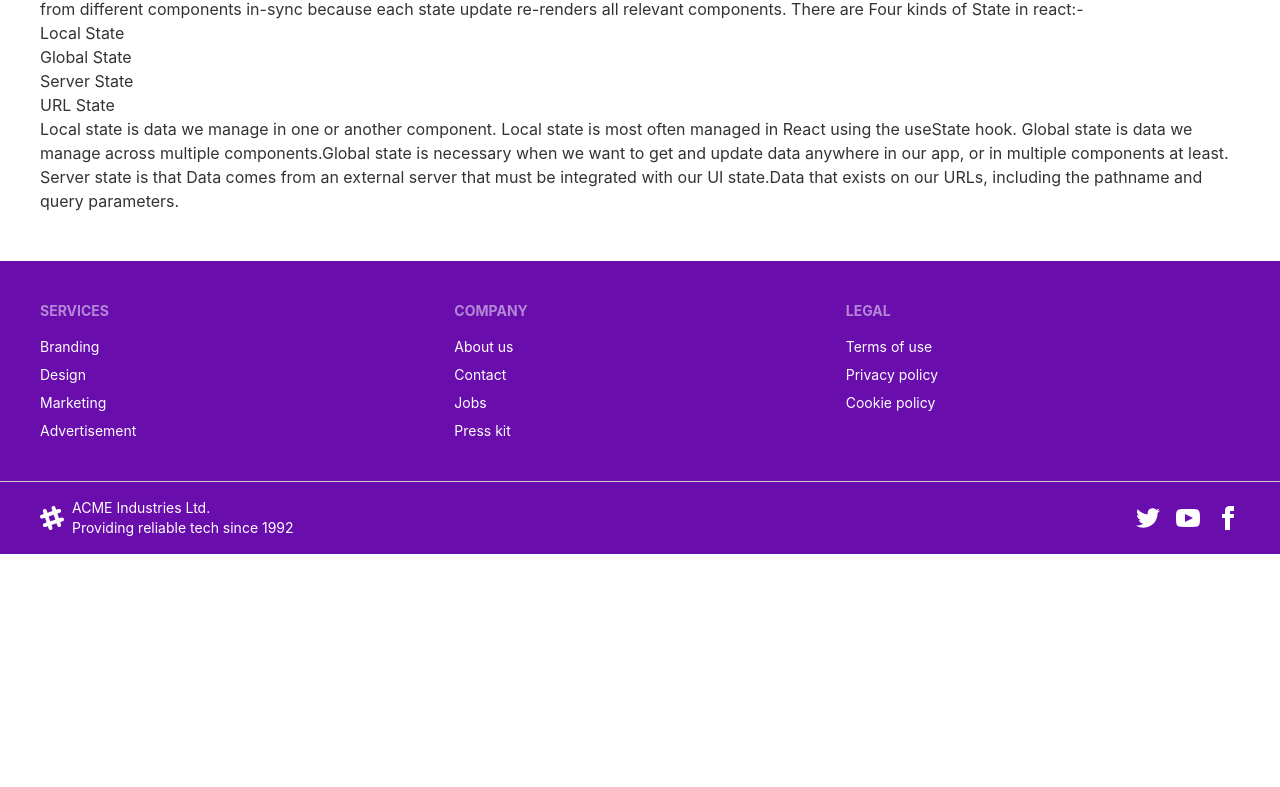
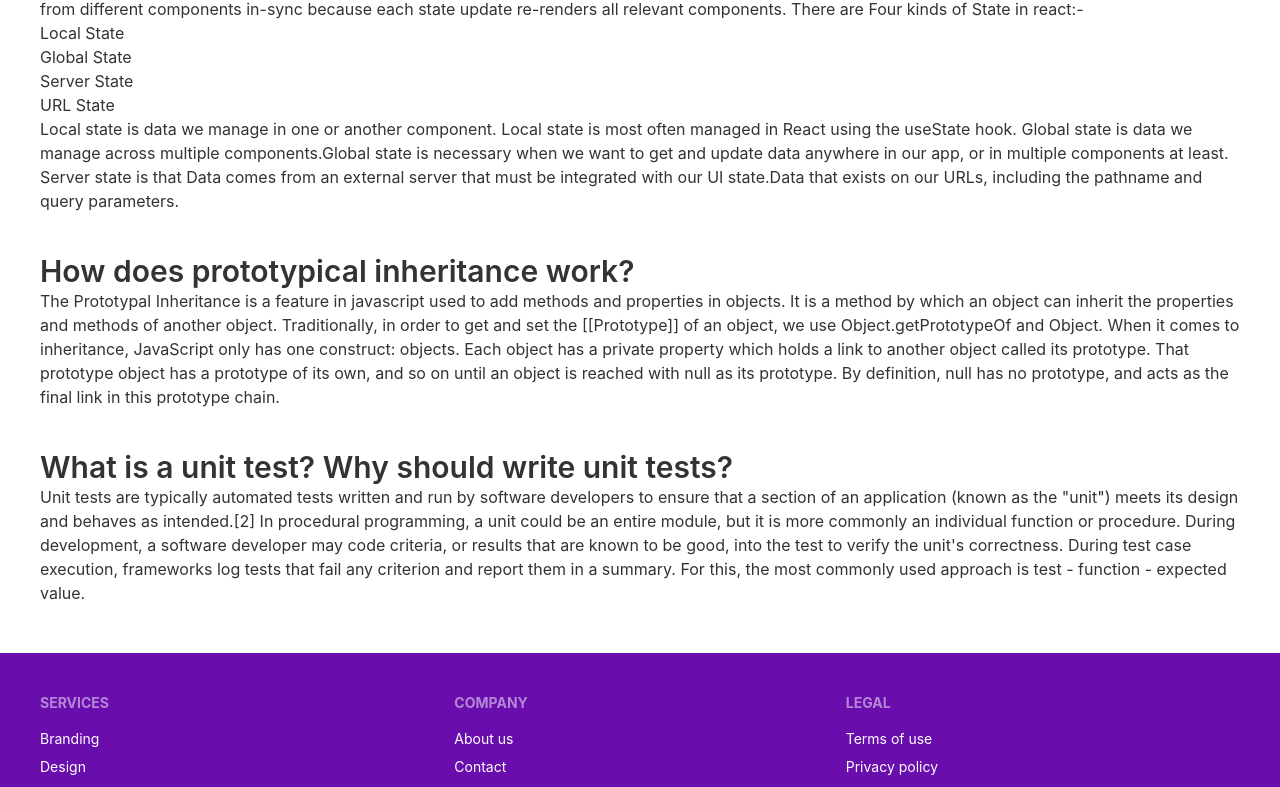
Before and after one commit to Abhamid3311/tools-manufacturer-client, a React (Create React App) app: page /blogs in a window 1280 px wide. Shown: the part 403-1190 px from the top of the page. Before the commit the page ends 957 px from the top, so only its background shows below. Built offline with nearby package versions, Linux system fonts and the light colour scheme; no server answers.

Commit message:
added blog answer

```diff
--- a/src/Pages/Page/Blogs/Blogs.js
+++ b/src/Pages/Page/Blogs/Blogs.js
@@ -27,7 +27,15 @@ const Blogs = () => {
             </div>
 
             <div className='mb-10'>
-            <h2 className='text-3xl font-semibold'> </h2>
+                <h2 className='text-3xl font-semibold'> How does prototypical inheritance work? </h2>
+
+                <p> The Prototypal Inheritance is a feature in javascript used to add methods and properties in objects. It is a method by which an object can inherit the properties and methods of another object. Traditionally, in order to get and set the [[Prototype]] of an object, we use Object.getPrototypeOf and Object. When it comes to inheritance, JavaScript only has one construct: objects. Each object has a private property which holds a link to another object called its prototype. That prototype object has a prototype of its own, and so on until an object is reached with null as its prototype. By definition, null has no prototype, and acts as the final link in this prototype chain.</p>
+            </div>
+
+            <div className='mb-10'>
+                <h2 className='text-3xl font-semibold'>What is a unit test? Why should write unit tests?</h2>
+
+                <p>Unit tests are typically automated tests written and run by software developers to ensure that a section of an application (known as the "unit") meets its design and behaves as intended.[2] In procedural programming, a unit could be an entire module, but it is more commonly an individual function or procedure. During development, a software developer may code criteria, or results that are known to be good, into the test to verify the unit's correctness. During test case execution, frameworks log tests that fail any criterion and report them in a summary. For this, the most commonly used approach is test - function - expected value.</p>
             </div>
 
         </div>
```
